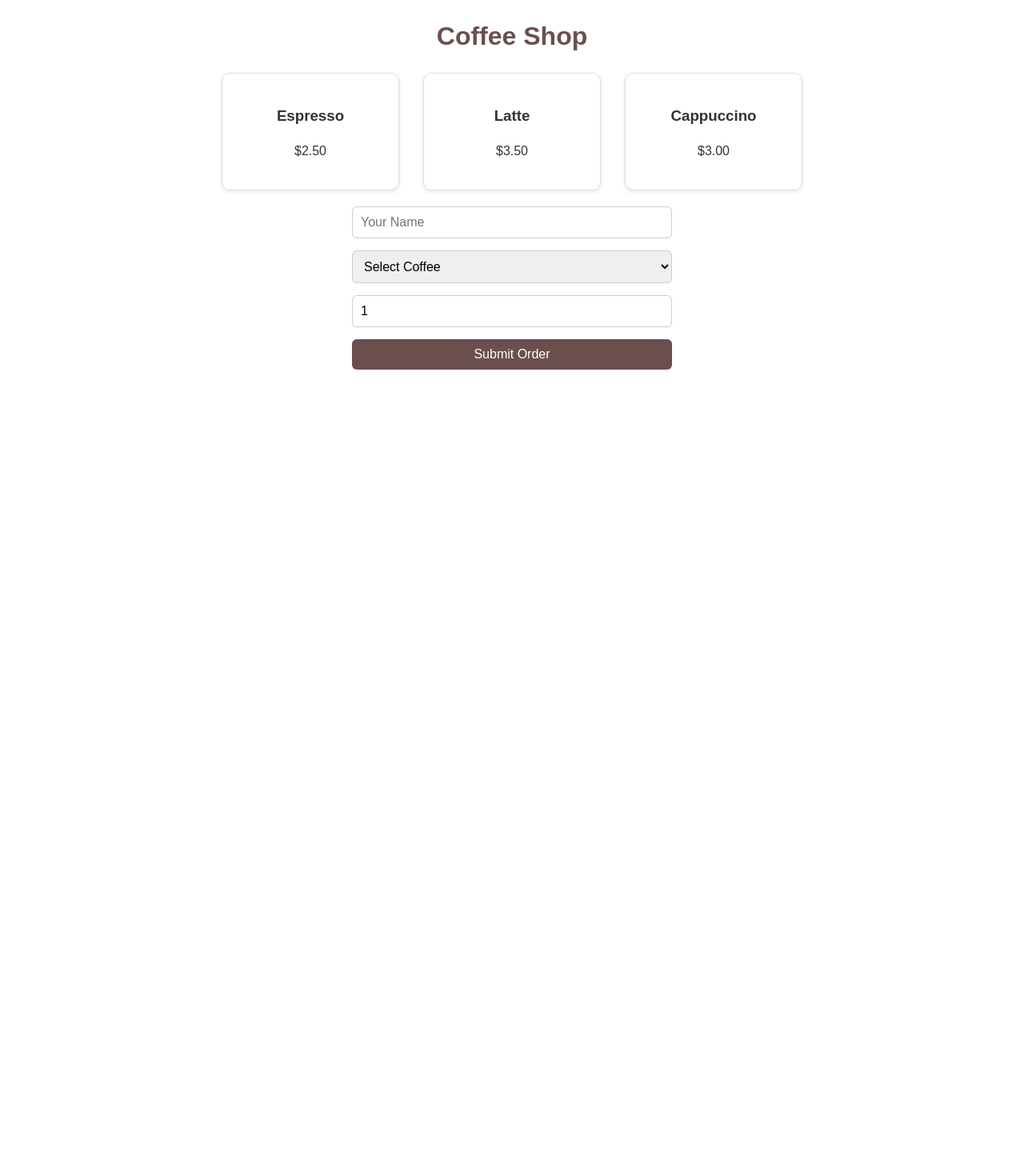
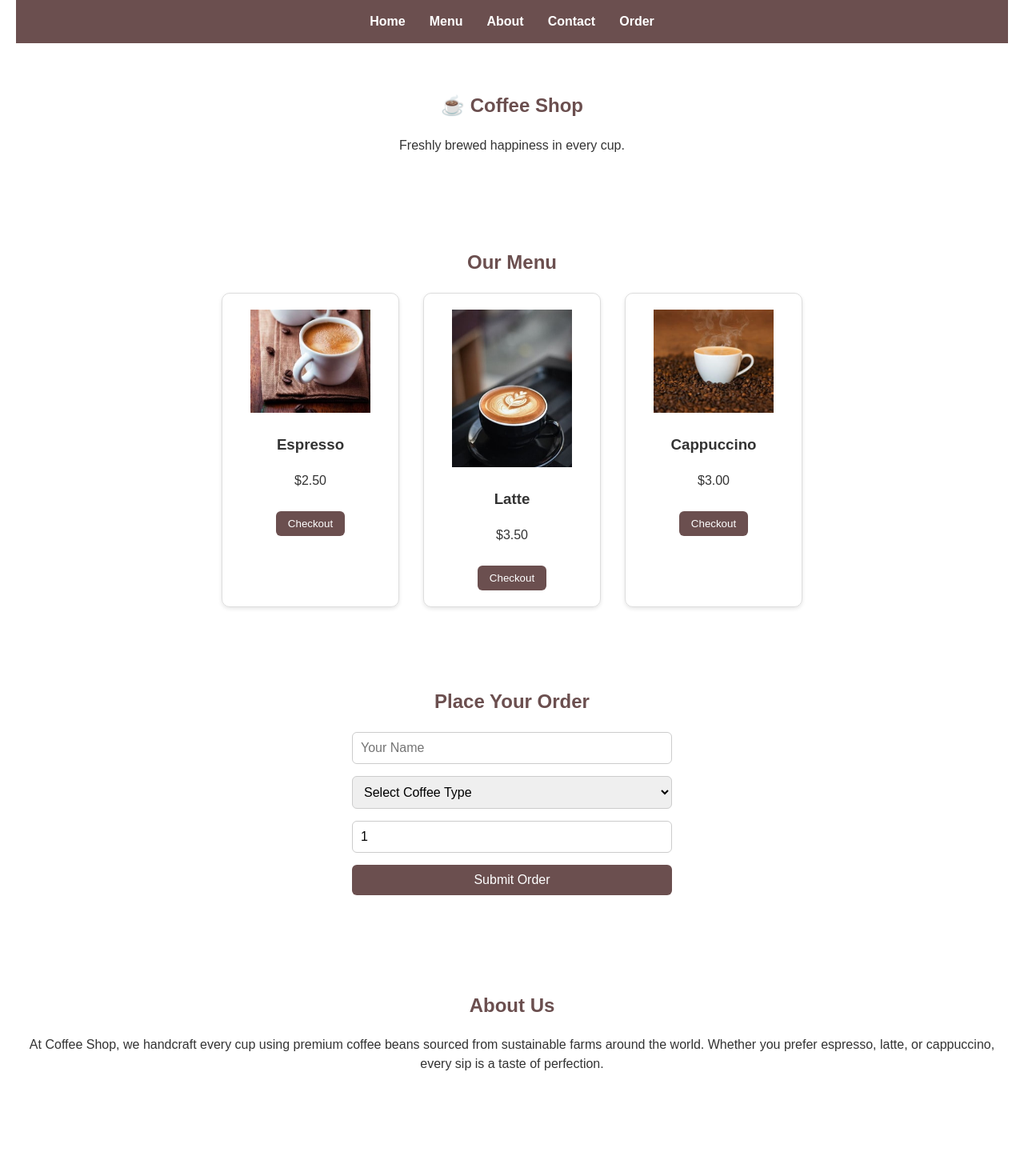
Before and after one commit to AungSanNCI/coffee-shop2, a React (Create React App) app: page / in a window 1280 px wide. Shown: the top 1465 px of the page at 80% size. Before the commit the page ends 800 px from the top, so only its background shows below. Built offline with nearby package versions, Linux system fonts and the light colour scheme.

Commit message:
Update App.js

```diff
--- a/src/App.js
+++ b/src/App.js
@@ -1,92 +1,127 @@
 import React, { useState } from "react";
 import "./App.css";
+import coffee1 from "./images/coffee1.jpg";
+import coffee2 from "./images/coffee2.jpg";
+import coffee3 from "./images/coffee3.jpg";
 
 function App() {
   const products = [
-    { id: 1, name: "Espresso", price: 2.5 },
-    { id: 2, name: "Latte", price: 3.5 },
-    { id: 3, name: "Cappuccino", price: 3.0 },
+    { id: 1, name: "Espresso", price: 2.5, img: coffee1 },
+    { id: 2, name: "Latte", price: 3.5, img: coffee2 },
+    { id: 3, name: "Cappuccino", price: 3.0, img: coffee3 },
   ];
 
   const [order, setOrder] = useState({ name: "", type: "", quantity: 1 });
-  const [confirmation, setConfirmation] = useState("");
 
-  const handleChange = (e) => {
+  const handleOrderChange = (e) => {
     setOrder({ ...order, [e.target.name]: e.target.value });
   };
 
-  const handleSubmit = (e) => {
+  const handleOrderSubmit = (e) => {
     e.preventDefault();
+    console.log("Order submitted:", order);
 
-    fetch("https://e56lxb9jyl.execute-api.us-east-1.amazonaws.com/order", {
+    // TODO: Replace with your AWS Lambda API endpoint
+    fetch("https://your-api-endpoint.amazonaws.com/prod/order", {
       method: "POST",
       headers: { "Content-Type": "application/json" },
       body: JSON.stringify(order),
     })
       .then((res) => res.json())
       .then((data) => {
-        if (data.ok) {
-          setConfirmation(`✅ ${data.message} (ID: ${data.orderId})`);
+        alert(`Order submitted! Thank you, ${order.name}`);
         setOrder({ name: "", type: "", quantity: 1 });
-        } else {
-          setConfirmation(`❌ ${data.message}`);
-        }
       })
-      .catch((err) => {
-        console.error(err);
-        setConfirmation("❌ Failed to submit order. Please try again.");
-      });
+      .catch((err) => console.error("Error:", err));
   };
 
   return (
     <div className="App">
-      <h1>Coffee Shop</h1>
+      {/* ===== Navigation Bar ===== */}
+      <nav className="menu">
+        <ul>
+          <li><a href="#home">Home</a></li>
+          <li><a href="#menu">Menu</a></li>
+          <li><a href="#about">About</a></li>
+          <li><a href="#contact">Contact</a></li>
+          <li><a href="#order">Order</a></li>
+        </ul>
+      </nav>
 
+      {/* ===== Home Section ===== */}
+      <section id="home">
+        <h1>☕ Coffee Shop</h1>
+        <p>Freshly brewed happiness in every cup.</p>
+      </section>
+
+      {/* ===== Menu Section ===== */}
+      <section id="menu">
+        <h2>Our Menu</h2>
         <div className="products">
           {products.map((p) => (
             <div key={p.id} className="product-card">
+              <img src={p.img} alt={p.name} width="150" />
               <h3>{p.name}</h3>
               <p>${p.price.toFixed(2)}</p>
+              <button>Checkout</button>
             </div>
           ))}
         </div>
+      </section>
 
-      <form className="order-form" onSubmit={handleSubmit}>
+      {/* ===== Order Section ===== */}
+      <section id="order">
+        <h2>Place Your Order</h2>
+        <form className="order-form" onSubmit={handleOrderSubmit}>
           <input
             type="text"
             name="name"
             placeholder="Your Name"
             value={order.name}
-          onChange={handleChange}
+            onChange={handleOrderChange}
             required
           />
           <select
             name="type"
             value={order.type}
-          onChange={handleChange}
+            onChange={handleOrderChange}
             required
           >
-          <option value="">Select Coffee</option>
+            <option value="">Select Coffee Type</option>
             {products.map((p) => (
-            <option key={p.id} value={p.name}>
-              {p.name}
-            </option>
+              <option key={p.id} value={p.name}>{p.name}</option>
             ))}
           </select>
           <input
             type="number"
             name="quantity"
+            placeholder="Quantity"
+            value={order.quantity}
+            onChange={handleOrderChange}
             min="1"
-          value={order.quantity}
-          onChange={handleChange}
             required
           />
           <button type="submit">Submit Order</button>
         </form>
+      </section>
 
-      {confirmation && (
-        <div className="order-confirmation">{confirmation}</div>
-      )}
+      {/* ===== About Section ===== */}
+      <section id="about">
+        <h2>About Us</h2>
+        <p>
+          At Coffee Shop, we handcraft every cup using premium coffee beans sourced
+          from sustainable farms around the world. Whether you prefer espresso,
+          latte, or cappuccino, every sip is a taste of perfection.
+        </p>
+      </section>
+
+      {/* ===== Contact Section ===== */}
+      <section id="contact">
+        <h2>Contact Us</h2>
+        <p>Email: hello@coffeeshop.com</p>
+        <p>Phone: +1 (555) 123-4567</p>
+        <p>Visit us: 123 Brew Street, Bean City</p>
+      </section>
     </div>
   );
 }
```
Lines whose indentation alone changed are shown as unchanged.
